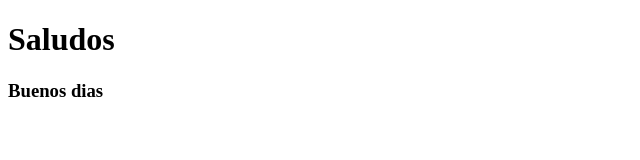
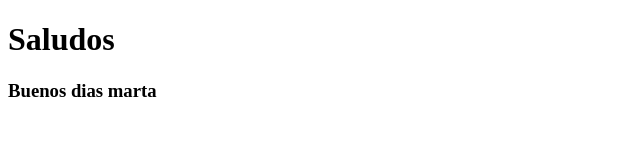
Before and after one commit to antr0610/Andres, a plain HTML site: page index.html in a window 1280 px wide. Shown: the full height of the page, 0-640 px from the left. Drawn offline with Linux system fonts and the light colour scheme.

Commit message:
my test conflict

```diff
--- a/index.html
+++ b/index.html
@@ -9,7 +9,7 @@
 <body>
     <div>
         <h1>Saludos</h1>
-        <h3>Buenos dias</h3>
+        <h3>Buenos dias marta</h3>
 
     </div>
 </body>
```
